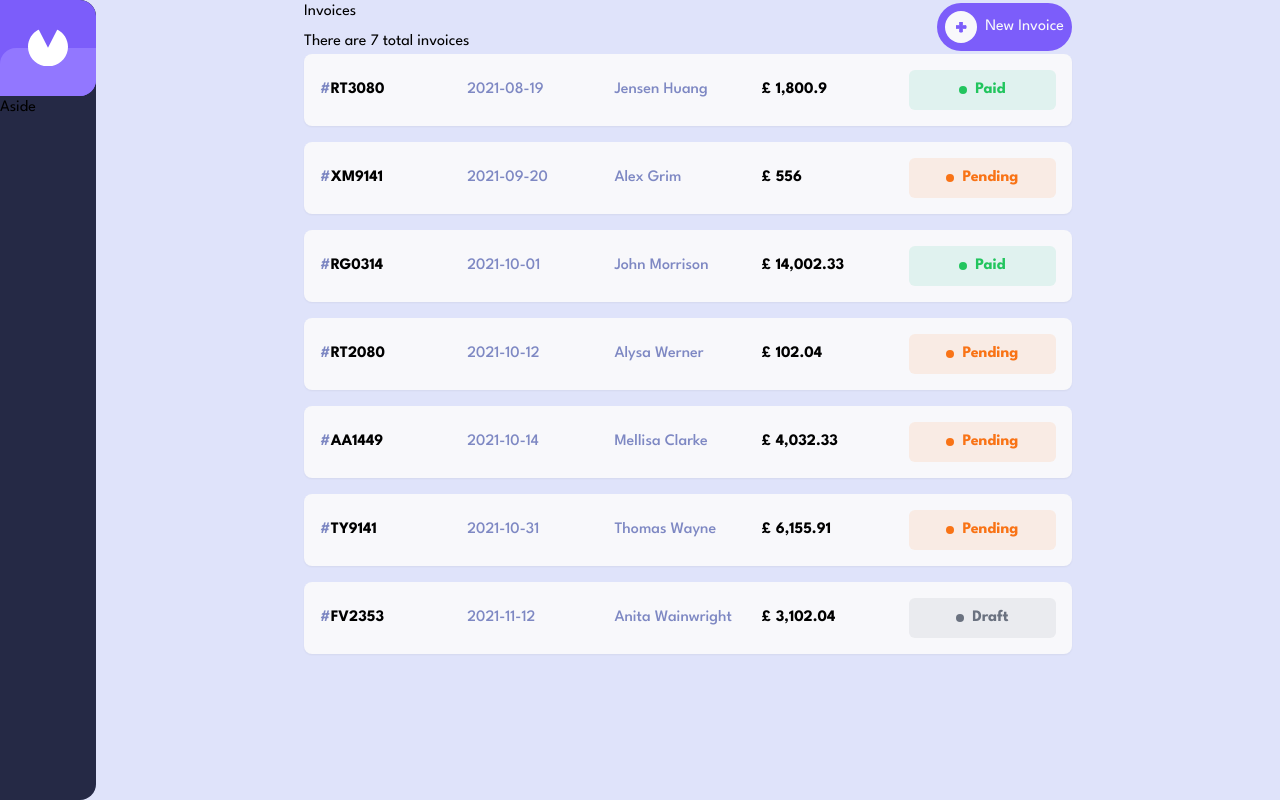
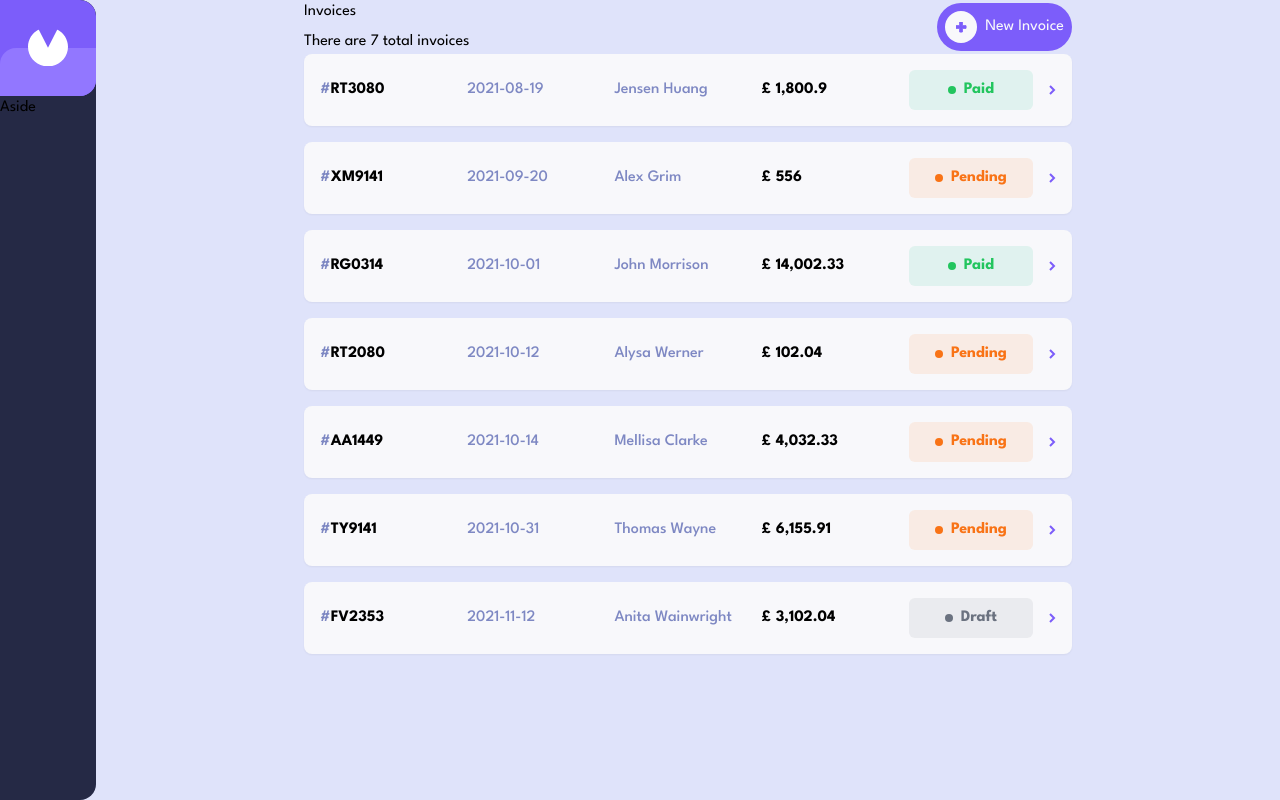
Before and after one commit to DawidGawronskiDev/invoice-app, a Next.js app: page / in a window 1280 px wide. Built offline with nearby package versions, Linux system fonts and the light colour scheme.

Commit message:
Create IconArrowRight

```diff
--- /dev/null
+++ b/app/ui/icons/IconArrowRight.tsx
@@ -0,0 +1,19 @@
+export default function IconArrowRight() {
+  return (
+    <svg
+      width="7"
+      height="10"
+      xmlns="http://www.w3.org/2000/svg"
+      fill="currentColor"
+      stroke="currentColor"
+    >
+      <path
+        d="M1 1l4 4-4 4"
+        stroke="#7C5DFA"
+        stroke-width="2"
+        fill="none"
+        fill-rule="evenodd"
+      />
+    </svg>
+  );
+}
--- a/app/ui/invoices-list-item.tsx
+++ b/app/ui/invoices-list-item.tsx
@@ -1,4 +1,6 @@
 import clsx from "clsx";
+import IconArrowRight from "./icons/IconArrowRight";
+import Link from "next/link";
 
 export type Invoice = {
   id: string | number;
@@ -51,11 +53,13 @@ export default function Item({ invoice }: { invoice: Invoice }) {
             </span>
           </div>
           <div>
+            <div className="flex  items-center gap-4 w-full">
               <div
                 className={clsx(
-                "rounded-md p-2 flex items-center justify-center item gap-2 w-full font-bold",
+                  "rounded-md p-2 flex items-center justify-center item gap-2 w-full font-bold flex-1",
                   {
-                  "bg-emerald-500/10 text-green-500": invoice.status === "paid",
+                    "bg-emerald-500/10 text-green-500":
+                      invoice.status === "paid",
                     "bg-orange-500/10 text-orange-500":
                       invoice.status === "pending",
                     "bg-gray-500/10 text-gray-500": invoice.status === "draft",
@@ -65,6 +69,10 @@ export default function Item({ invoice }: { invoice: Invoice }) {
                 <div className="w-2 aspect-square bg-current rounded-full"></div>
                 <span className="capitalize">{invoice.status}</span>
               </div>
+              <Link href={`/invoices/${invoice.id}`}>
+                <IconArrowRight />
+              </Link>
+            </div>
           </div>
         </div>
       </div>
```
Lines whose indentation alone changed are shown as unchanged.
